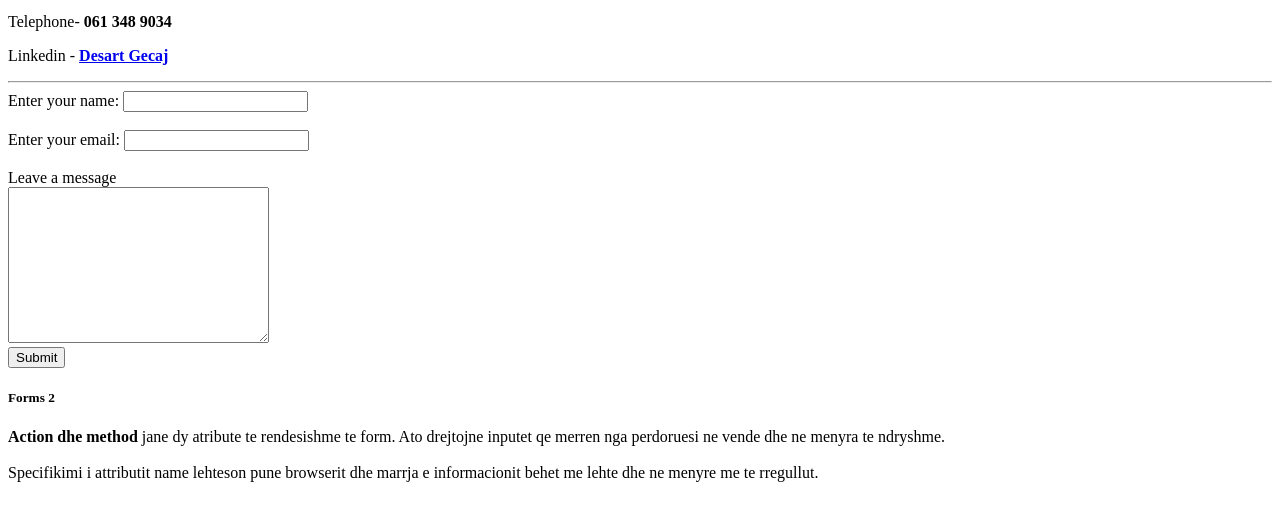
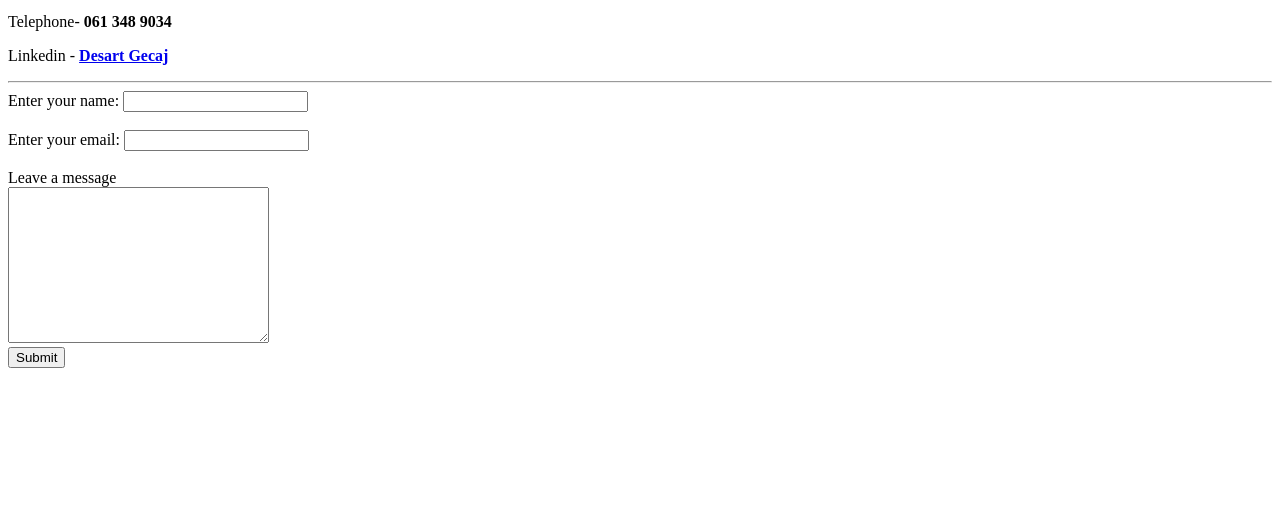
Before and after one commit to desart21/cv, a plain HTML site: page contact.html in a window 1280 px wide. Shown: the part 101-622 px from the top of the page. Drawn offline with Linux system fonts and the light colour scheme.

Commit message:
Update contact.html

```diff
--- a/contact.html
+++ b/contact.html
@@ -33,13 +33,3 @@
     <input type="submit" name="" id="" />
   </form>
 </html>
-
-<h5>Forms 2</h5>
-<p>
-  <strong>Action dhe method</strong> jane dy atribute te rendesishme te form.
-  Ato drejtojne inputet qe merren nga perdoruesi ne vende dhe ne menyra te
-  ndryshme. <br />
-  <br />
-  Specifikimi i attributit name lehteson pune browserit dhe marrja e
-  informacionit behet me lehte dhe ne menyre me te rregullut.
-</p>
```
